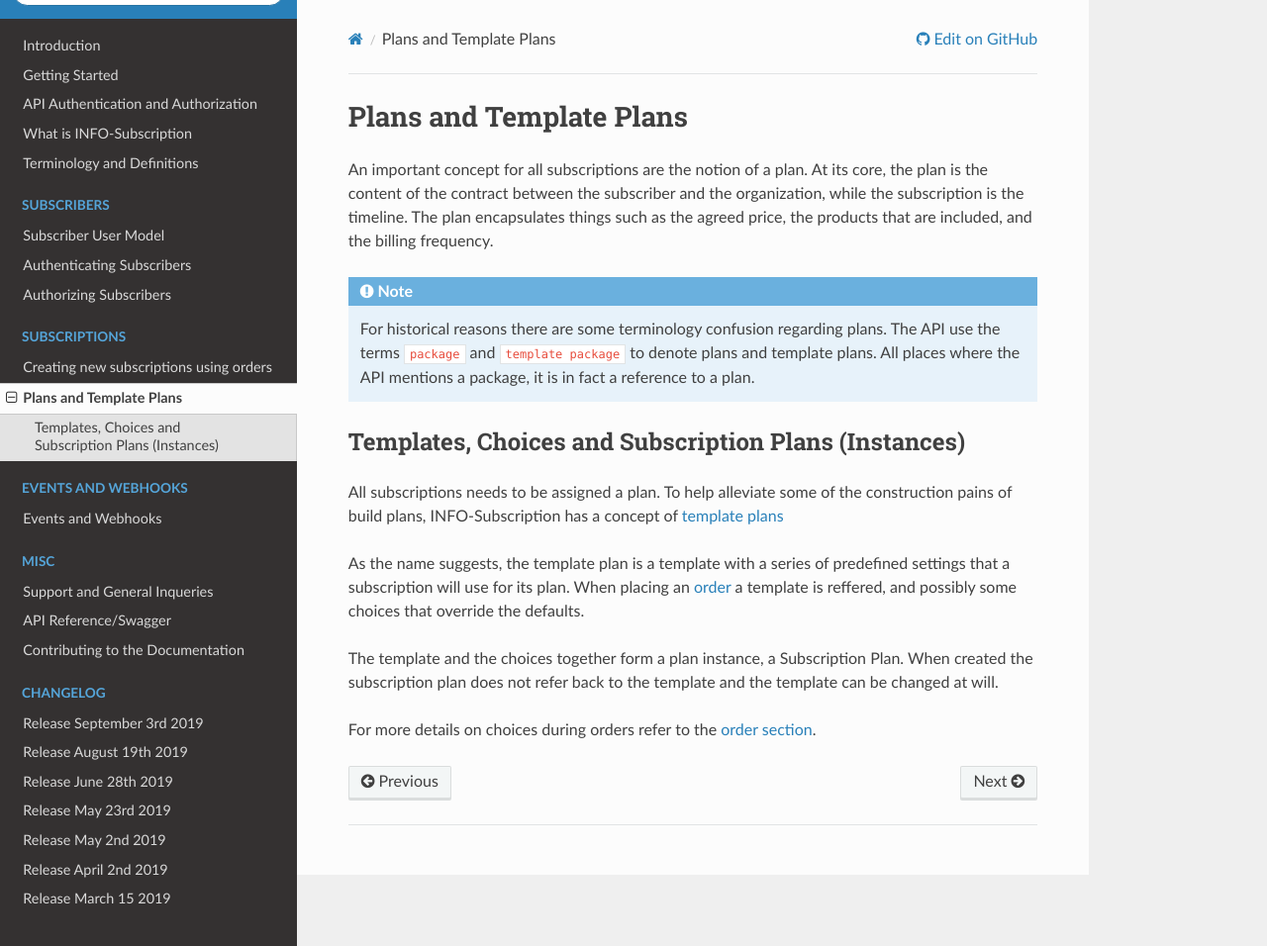
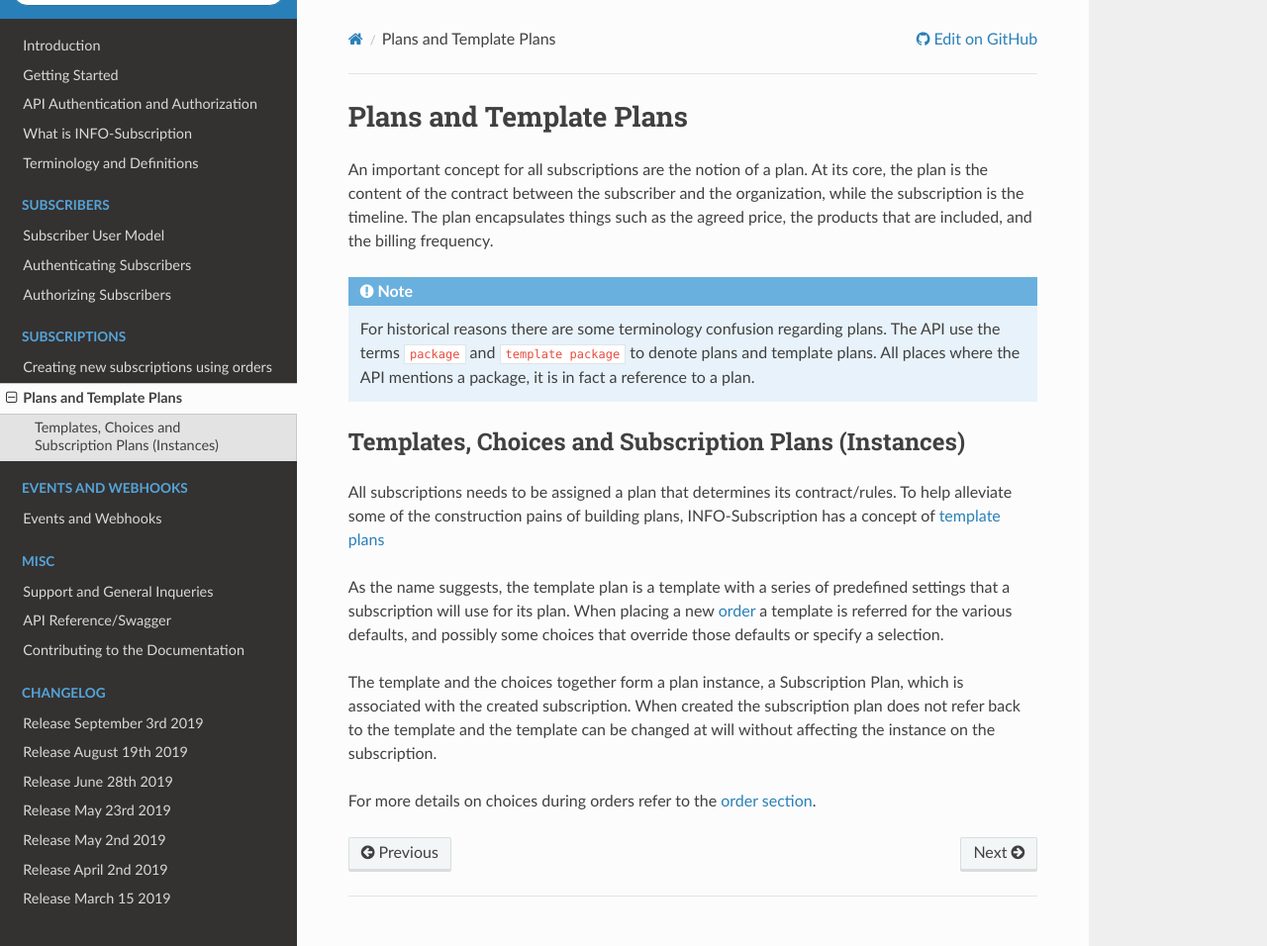
Before and after one commit to infosoftas/info-subscription-doc, a Sphinx documentation site: the page built from source/subscription/plans.rst, in a window 1280 px wide and 956 px high. Shown: the whole window at 99% size. Built offline with Sphinx 7.4.7 and the Read the Docs theme 2.0.0, drawn with Linux system fonts in a browser that asks for light colours; formulas are drawn with MathJax 3.

```diff
--- a/source/subscription/plans.rst
+++ b/source/subscription/plans.rst
@@ -16,13 +16,13 @@ The plan encapsulates things such as the agreed price, the products that are inc
 
 Templates, Choices and Subscription Plans (Instances)
 =====================================================
-All subscriptions needs to be assigned a plan.
-To help alleviate some of the construction pains of build plans, |projectName| has a concept of :api-ref:`template plans </Package/TemplagePackageGet>`
+All subscriptions needs to be assigned a plan that determines its contract/rules.
+To help alleviate some of the construction pains of building plans, |projectName| has a concept of :api-ref:`template plans </Package>`
 
 As the name suggests, the template plan is a template with a series of predefined settings that a subscription will use for its plan.
-When placing an :ref:`order <subscription-orders>` a template is reffered, and possibly some choices that override the defaults.
+When placing a new :ref:`order <subscription-orders>` a template is referred for the various defaults, and possibly some choices that override those defaults or specify a selection.
 
-The template and the choices together form a plan instance, a Subscription Plan.
-When created the subscription plan does not refer back to the template and the template can be changed at will.
+The template and the choices together form a plan instance, a Subscription Plan, which is associated with the created subscription.
+When created the subscription plan does not refer back to the template and the template can be changed at will without affecting the instance on the subscription.
 
 For more details on choices during orders refer to the  :ref:`order section <subscription-orders>`.
```
